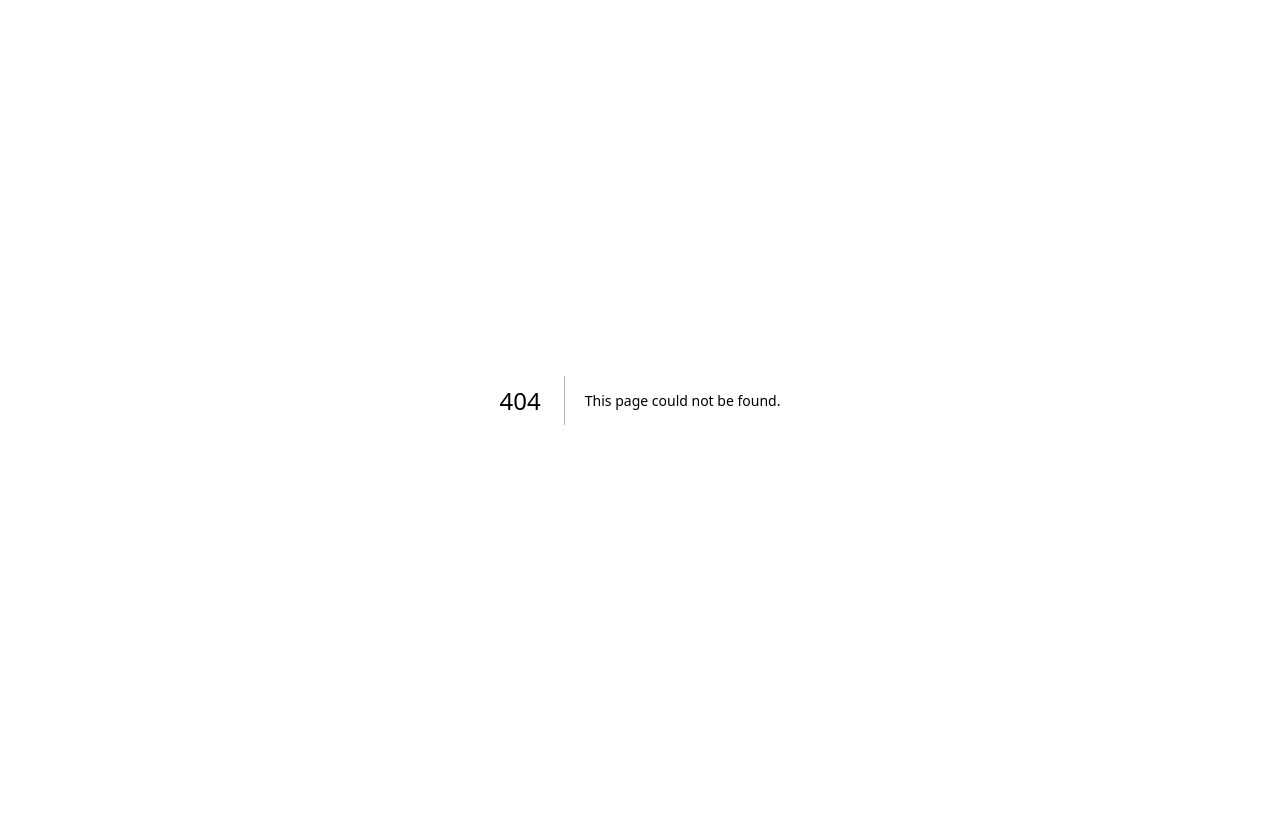
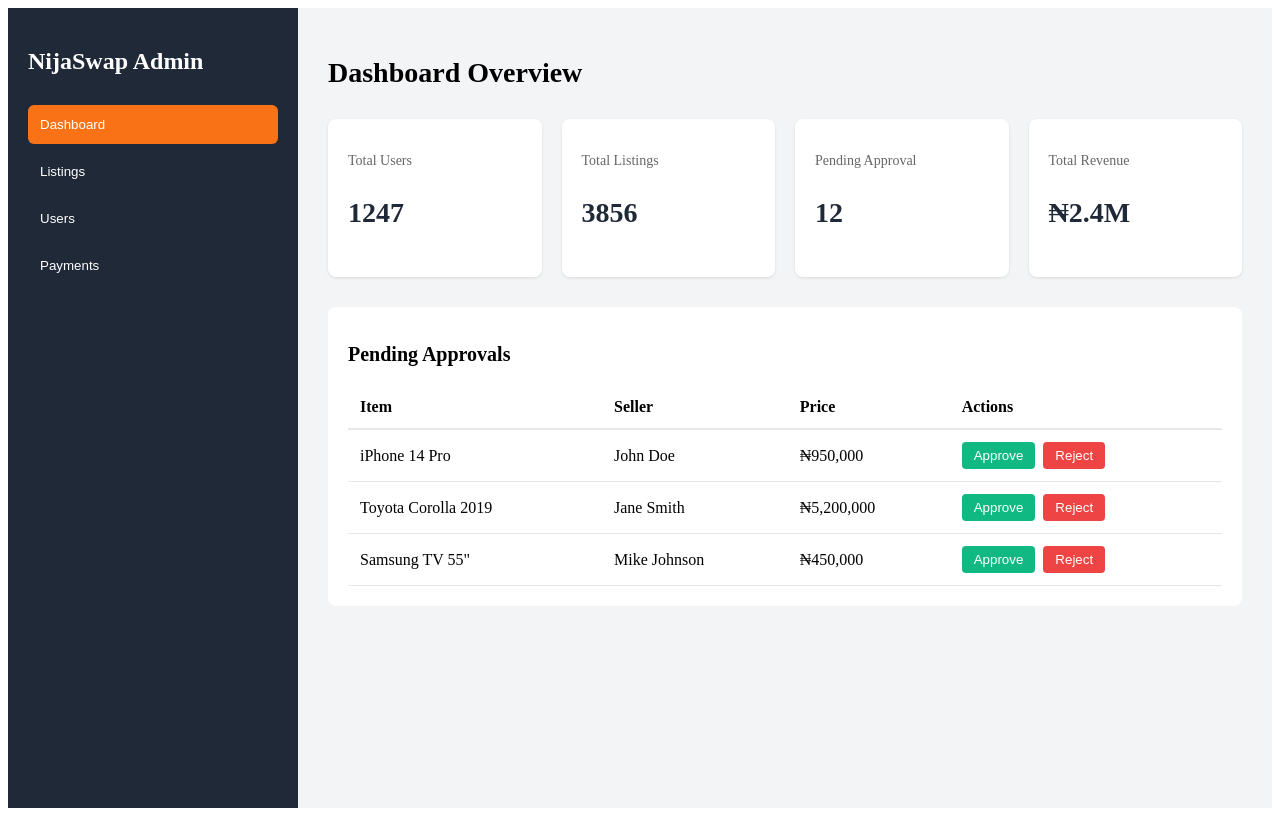
Before and after one commit to radiantwave28-lang/NaijaSwap, a Next.js app: page /admin in a window 1280 px wide. Before the commit this address had no page. Built offline with nearby package versions, Linux system fonts and the light colour scheme.

Commit message:
Implement AdminPage with dashboard and listings

```diff
--- /dev/null
+++ b/app/admin/page.js
@@ -0,0 +1,100 @@
+'use client'
+
+import { useState } from 'react'
+
+export default function AdminPage() {
+  const [activeTab, setActiveTab] = useState('dashboard')
+
+  const stats = {
+    totalUsers: 1247,
+    totalListings: 3856,
+    pendingApproval: 12,
+    totalRevenue: '₦2.4M'
+  }
+
+  const pendingListings = [
+    { id: 1, title: 'iPhone 14 Pro', seller: 'John Doe', price: 950000 },
+    { id: 2, title: 'Toyota Corolla 2019', seller: 'Jane Smith', price: 5200000 },
+    { id: 3, title: 'Samsung TV 55"', seller: 'Mike Johnson', price: 450000 }
+  ]
+
+  const approveListing = (id) => alert(`Listing ${id} approved!`)
+  const rejectListing = (id) => alert(`Listing ${id} rejected!`)
+
+  return (
+    <div style={{ display: 'flex', minHeight: '100vh', backgroundColor: '#f3f4f6' }}>
+      <div style={{ width: '250px', backgroundColor: '#1f2937', color: 'white', padding: '20px' }}>
+        <h2 style={{ fontSize: '24px', marginBottom: '30px' }}>NijaSwap Admin</h2>
+        <nav>
+          {['dashboard', 'listings', 'users', 'payments'].map(tab => (
+            <button key={tab} onClick={() => setActiveTab(tab)} style={{
+              display: 'block', width: '100%', padding: '12px', marginBottom: '8px',
+              backgroundColor: activeTab === tab ? '#f97316' : 'transparent',
+              color: 'white', border: 'none', borderRadius: '6px',
+              textAlign: 'left', cursor: 'pointer', textTransform: 'capitalize'
+            }}>
+              {tab}
+            </button>
+          ))}
+        </nav>
+      </div>
+
+      <div style={{ flex: 1, padding: '30px' }}>
+        {activeTab === 'dashboard' && (
+          <div>
+            <h1 style={{ fontSize: '28px', marginBottom: '30px' }}>Dashboard Overview</h1>
+            <div style={{
+              display: 'grid', gridTemplateColumns: 'repeat(auto-fit, minmax(200px, 1fr))',
+              gap: '20px', marginBottom: '30px'
+            }}>
+              {Object.entries(stats).map(([key, value]) => (
+                <div key={key} style={{
+                  backgroundColor: 'white', padding: '20px', borderRadius: '8px',
+                  boxShadow: '0 1px 3px rgba(0,0,0,0.1)'
+                }}>
+                  <p style={{ color: '#666', fontSize: '14px', textTransform: 'capitalize' }}>
+                    {key.replace(/([A-Z])/g, ' $1').trim()}
+                  </p>
+                  <p style={{ fontSize: '28px', fontWeight: 'bold', color: '#1f2937' }}>{value}</p>
+                </div>
+              ))}
+            </div>
+
+            <div style={{ backgroundColor: 'white', padding: '20px', borderRadius: '8px' }}>
+              <h2 style={{ fontSize: '20px', marginBottom: '20px' }}>Pending Approvals</h2>
+              <table style={{ width: '100%', borderCollapse: 'collapse' }}>
+                <thead>
+                  <tr style={{ borderBottom: '2px solid #e5e7eb', textAlign: 'left' }}>
+                    <th style={{ padding: '12px' }}>Item</th>
+                    <th style={{ padding: '12px' }}>Seller</th>
+                    <th style={{ padding: '12px' }}>Price</th>
+                    <th style={{ padding: '12px' }}>Actions</th>
+                  </tr>
+                </thead>
+                <tbody>
+                  {pendingListings.map(listing => (
+                    <tr key={listing.id} style={{ borderBottom: '1px solid #e5e7eb' }}>
+                      <td style={{ padding: '12px' }}>{listing.title}</td>
+                      <td style={{ padding: '12px' }}>{listing.seller}</td>
+                      <td style={{ padding: '12px' }}>₦{listing.price.toLocaleString()}</td>
+                      <td style={{ padding: '12px' }}>
+                        <button onClick={() => approveListing(listing.id)} style={{
+                          backgroundColor: '#10b981', color: 'white', padding: '6px 12px',
+                          border: 'none', borderRadius: '4px', cursor: 'pointer', marginRight: '8px'
+                        }}>Approve</button>
+                        <button onClick={() => rejectListing(listing.id)} style={{
+                          backgroundColor: '#ef4444', color: 'white', padding: '6px 12px',
+                          border: 'none', borderRadius: '4px', cursor: 'pointer'
+                        }}>Reject</button>
+                      </td>
+                    </tr>
+                  ))}
+                </tbody>
+              </table>
+            </div>
+          </div>
+        )}
+      </div>
+    </div>
+  )
+}
```
